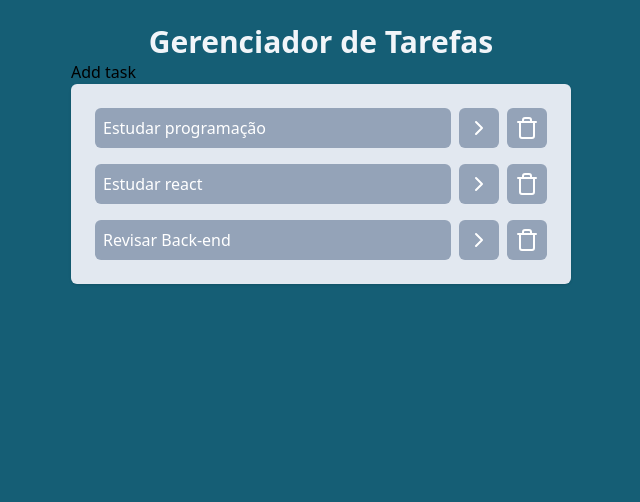
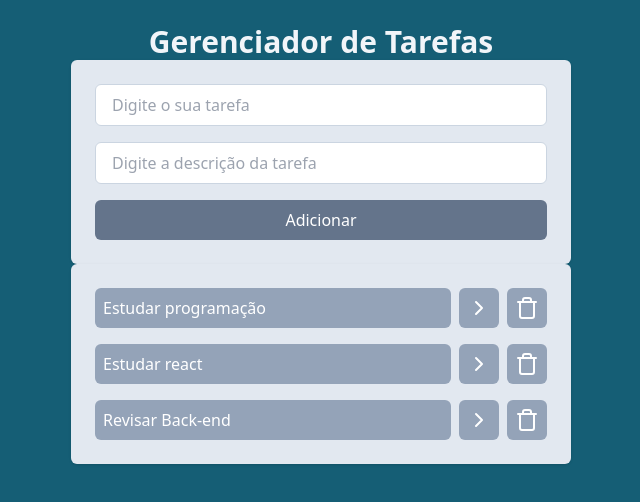
Before and after one commit to joaowatanabe/gerenciador-de-tarefas, a React (Vite) app: page / in a window 1280 px wide. Shown: the top 502 px of the page, without its empty margins (319-959 px from the left). Built offline with nearby package versions, Linux system fonts and the light colour scheme.

Commit message:
AddTask structure and style

```diff
--- a/src/components/AddTask.jsx
+++ b/src/components/AddTask.jsx
@@ -1,5 +1,21 @@
 function AddTask() {
-  return <h1>Add task</h1>;
+  return (
+    <div className="bg-slate-200 p-6 space-y-4 rounded-md shadow flex flex-col">
+      <input
+        type="text"
+        placeholder="Digite o sua tarefa"
+        className="border border-slate-300 outline-slate-400 px-4 py-2 rounded-md"
+      />
+      <input
+        type="text"
+        placeholder="Digite a descrição da tarefa"
+        className="border border-slate-300 outline-slate-400 px-4 py-2 rounded-md"
+      />
+      <button className="bg-slate-500 text-white px-4 py-2 rounded-md font-medium">
+        Adicionar
+      </button>
+    </div>
+  );
 }
 
 export default AddTask;
--- a/src/components/Tasks.jsx
+++ b/src/components/Tasks.jsx
@@ -1,12 +1,12 @@
 import { ChevronRightIcon, TrashIcon } from "lucide-react";
 
-function Tasks(props) {
+function Tasks({ tasks, onTaskClick, onDeleteTaskClick }) {
   return (
     <ul className="space-y-4 p-6 bg-slate-200 rounded-md shadow">
-      {props.tasks.map((task) => (
+      {tasks.map((task) => (
         <li key={task.id} className="flex gap-2">
           <button
-            onClick={() => props.onTaskClick(task.id)}
+            onClick={() => onTaskClick(task.id)}
             className={`bg-slate-400 text-left w-full text-white p-2 rounded-md ${
               task.isCompleted && "line-through"
             }`}
@@ -17,7 +17,7 @@ function Tasks(props) {
             <ChevronRightIcon />
           </button>
           <button
-            onClick={() => props.onDeleteTaskClick(task.id)}
+            onClick={() => onDeleteTaskClick(task.id)}
             className="bg-slate-400 p-2 text-white rounded-md"
           >
             <TrashIcon />
```
